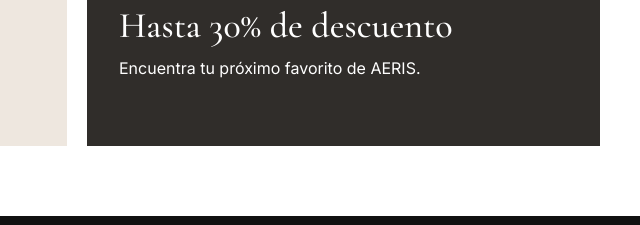
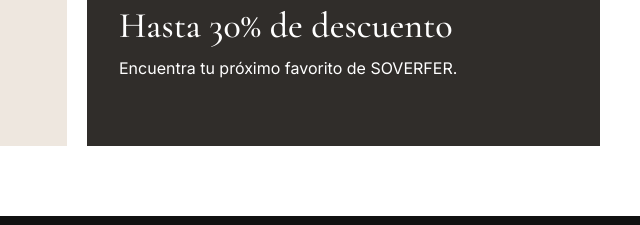
Before and after one commit to Samira767/repositorioclase, a plain HTML site: page index.html in a window 1280 px wide. Shown: the part 2461-2686 px from the top of the page, 640-1280 px from the left. Drawn offline with nearby package versions, Linux system fonts and the light colour scheme.

Commit message:
Cambia el texto de AERIS a SOVERFER en el banner de ofertas

```diff
--- a/index.html
+++ b/index.html
@@ -212,7 +212,7 @@
   <article class="catalog__promotion catalog__promotion--dark">
     <p class="catalog__promotion-label">Promoción especial</p>
     <h3>Hasta 30% de descuento</h3>
-    <p>Encuentra tu próximo favorito de AERIS.</p>
+    <p>Encuentra tu próximo favorito de SOVERFER.</p>
   </article>
 
 </div>
```
